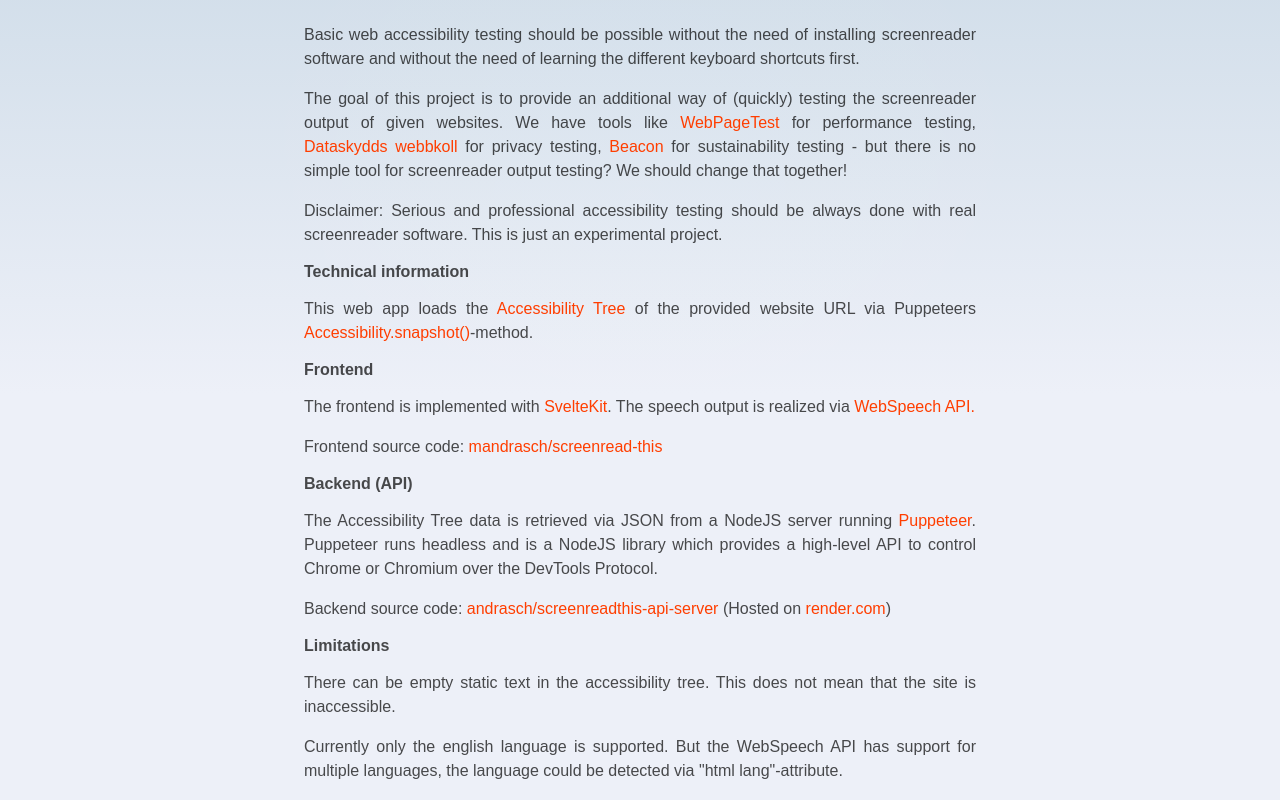
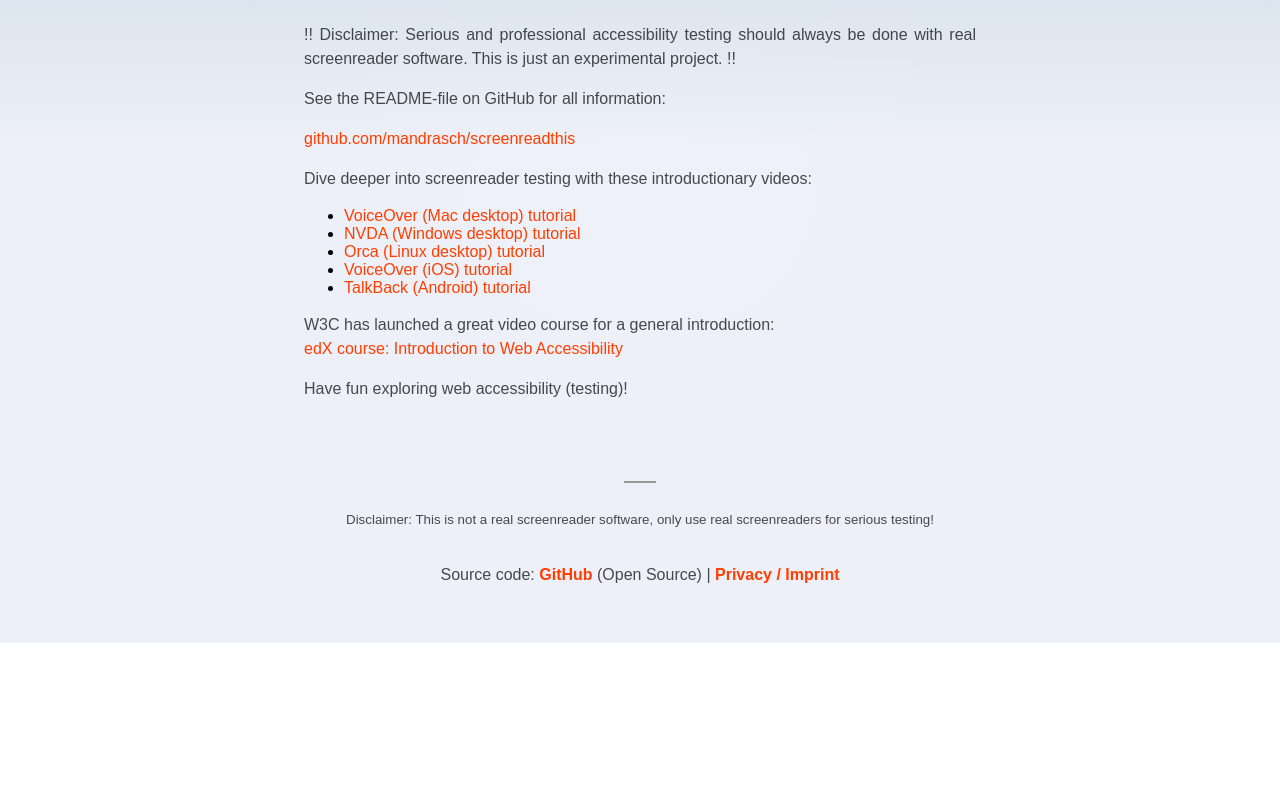
Before and after one commit to mandrasch/screenreadthis, a SvelteKit app: page /about in a window 1280 px wide. Shown: the part 200-1000 px from the top of the page. After the commit the page ends 843 px from the top, so only its background shows below. Built offline with nearby package versions, Linux system fonts and the light colour scheme.

Commit message:
improve readme and about

```diff
--- a/src/routes/+layout.svelte
+++ b/src/routes/+layout.svelte
@@ -10,9 +10,20 @@
 </main>
 
 <footer>
-	<hr style="width:30px;border:1px solid #999;">
-	<p><small>Disclaimer: This is not a real screenreader software, only use real screenreaders for serious testing!</small></p>
-	<p>Source code: <a href="https://github.com/mandrasch/screenreadthis" aria-label="Read more about this on the Github repository page">GitHub</a> (Open Source)</p>
+	<hr style="width:30px;border:1px solid #999;" />
+	<p>
+		<small
+			>Disclaimer: This is not a real screenreader software, only use real screenreaders for serious
+			testing!</small
+		>
+	</p>
+	<p>
+		Source code: <a
+			href="https://github.com/mandrasch/screenreadthis"
+			aria-label="Read more about this on the Github repository page">GitHub</a
+		>
+		(Open Source) | <a href="https://github.com/mandrasch/screenreadthis">Privacy / Imprint</a>
+	</p>
 </footer>
 
 <style>
--- a/src/routes/+page.svelte
+++ b/src/routes/+page.svelte
@@ -9,7 +9,7 @@
 		readPrevBtn: HTMLButtonElement,
 		requestedUrlInput: HTMLInputElement;
 
-	let requestedUrl = 'https://www.a11yproject.com/';
+	let requestedUrl = 'https://en.wikipedia.org/wiki/Screen_reader';
 	let submitting = false;
 	let successful = false;
 	// TODO:use proper typescript?
@@ -45,7 +45,6 @@
 	});
 
 	async function handleSubmit(loadExampleJson = false) {
-
 		// TODO: validate url!
 
 		// reset all values
@@ -54,11 +53,9 @@
 		successful = false;
 		a11yTreeResult = {};
 
-		try {
-			submitting = true;
+		const requestedUrlEncoded = encodeURIComponent(requestedUrl);
 
-			const requestedUrlEncoded = encodeURIComponent(requestedUrl);
-			// TODO: use localhost on local dev (via env?)
+		// TODO: use env file
 		// TODO: use cache?
 		let apiRequestUrl = `https://screenreadthis-api-server.onrender.com/getA11yTree?url=${requestedUrlEncoded}`;
 		if (dev) {
@@ -69,6 +66,9 @@
 				apiRequestUrl = `/example.json`;
 			}
 		}
+
+		try {
+			submitting = true;
 			console.log('Fetching URL: ', apiRequestUrl);
 			const response = await fetch(apiRequestUrl, {
 				method: 'GET',
@@ -83,20 +83,40 @@
 			submitting = false;
 		} catch (error) {
 			console.error(`Error in handleSubmit function: ${error}`);
+			if (dev) {
+				alert(`Error while fetching from ${apiRequestUrl}. Is the server running?`);
+			} else {
 				alert(
-				'Error while retrieving the page. Please notice: This project runs on a free tier on render.com and can be offline (if free tier limit is reached).'
+					'Error while retrieving the page. This can be caused by malformed HTML or because the API server is down. Please notice: This project currently runs on a free tier on render.com and can be offline (if free limit is reached).'
 				);
+			}
 			submitting = false;
 			successful = false;
 			return;
 		}
 
 		// success! read page title
+		// TODO: merge this into one function!
+
 		window.speechSynthesis.cancel();
 		var msg = new SpeechSynthesisUtterance();
-		msg.lang = 'en-US'; // TODO: retrieve language from page (puppeteer?)
+		msg.lang = 'en-US'; // default language
+		// TODO: How can we wait an speak english first, than the language of the page? we need englisch + something else?
+		// TODO: use https://github.com/tomByrer/web-speech-synth-segmented
+		/*async function getNextAudio( sentence ){
+			let audio = new SpeechSynthesisUtterance(sentence)
+			window.speechSynthesis.speak(audio)
+
+			return new Promise( resolve =>{
+				audio.onend = resolve
+			})
+		} */
+
+		if (a11yTreeResult.lang !== '') {
+			msg.lang = a11yTreeResult.lang;
+		}
 		// TODO: check if name and value exists
-		msg.text = `Page loaded, the site title is: ${a11yTreeResult.name}`;
+		msg.text = `${a11yTreeResult.name}`;
 		window.speechSynthesis.speak(msg);
 
 		// TODO: this currently does not work because element is hidden?
@@ -123,13 +143,22 @@
 			// stop output beforehand
 			window.speechSynthesis.cancel();
 
-			// speak it
-			// TODO: use speak() method
-			var msg = new SpeechSynthesisUtterance();
-			msg.lang = 'en-US'; // TODO: retrieve language from page (puppeteer?)
-			// TODO: check if name and value exists
-			msg.text = `${currentFocusedNode.role}, ${currentFocusedNode.name}`;
-			window.speechSynthesis.speak(msg);
+			// TODO: use general speak() method, double coded currently
+
+			// speak the role (english)
+			// TODO: use https://github.com/tomByrer/web-speech-synth-segmented
+			var roleMsg = new SpeechSynthesisUtterance();
+			roleMsg.lang = 'en-US'; // default language
+			roleMsg.text = `${currentFocusedNode.role}`;
+			window.speechSynthesis.speak(roleMsg);
+
+			var msgElement = new SpeechSynthesisUtterance();
+			msgElement.lang = 'en-US'; // default language (fallback)
+			if (a11yTreeResult.lang !== '') {
+				msgElement.lang = a11yTreeResult.lang;
+			}
+			msgElement.text = `${currentFocusedNode.name}`;
+			window.speechSynthesis.speak(msgElement);
 		}
 	}
 
@@ -170,14 +199,17 @@
 
 <svelte:head>
 	<title>Screenread this!</title>
-	<meta name="description" content="Basic web accessibility testing should be possible without the need of installing screenreader software and without the need of learning the different keyboard shortcuts first." />
+	<meta
+		name="description"
+		content="Basic web accessibility testing should be possible without the need of installing screenreader software and without the need of learning the different keyboard shortcuts first."
+	/>
 </svelte:head>
 
 <svelte:window on:keydown={handleKeydown} />
 
 <section>
 	<h1>ScreenreadThis!</h1>
-	<p>This is an experimental project to simulate screenreader output.</p>
+	<p>Experimental project, trying to enable easy ways of learning about screenreader testing.</p>
 
 	<form on:submit|preventDefault={() => handleSubmit()}>
 		<label for="requestedUrl">URL:</label>
@@ -189,7 +221,7 @@
 			placeholder="https://"
 			type="url"
 		/>
-		<div style="display:flex;flex-direction:row;">
+		<div class="submitButtons">
 			{#if dev}
 				<button
 					on:click|preventDefault={() => {
@@ -202,8 +234,13 @@
 	</form>
 
 	{#if submitting}
+		<div class="loadingProgress">
 			<!-- TODO: add accessible label / state-->
+			<span>
 				<Jumper size="60" color="#FF3E00" unit="px" duration="1s" />
+			</span>
+			<p>Loading the results can take a minute or two ...</p>
+		</div>
 	{/if}
 
 	<div id="result">
@@ -231,8 +268,7 @@
 				{currentFocusedNode?.role}: "{currentFocusedNode?.name}"
 			{:else if a11yTreeResult.hasOwnProperty('name')}
 				Site title: {a11yTreeResult?.name}
-			{:else}
-			{/if}
+			{:else}{/if}
 		</div>
 		<div class="jsonTreeContainer">
 			<h2>Accessibility Tree snapshot (Puppeteer)</h2>
@@ -248,43 +284,26 @@
 		display: flex;
 		flex-direction: column;
 		justify-content: center;
-		align-items: center;
+		align-items: stretch;
 		flex: 1;
 	}
 
 	h1 {
 		width: 100%;
 	}
+	h2 {
+		font-weight: 700;
+	}
 
 	p {
 		text-align: center;
-		width: 100%;
-		max-width: 600px;
-	}
-
-	.welcome {
-		display: block;
-		position: relative;
-		width: 100%;
-		height: 0;
-		padding: 0 0 calc(100% * 495 / 2048) 0;
-	}
-
-	.welcome img {
-		position: absolute;
-		width: 100%;
-		height: 100%;
-		top: 0;
-		display: block;
 	}
 
 	form {
 		display: flex;
 		flex-direction: column;
 		text-align: center;
-		align-items: center;
-		width: 100%;
-		max-width: 600px;
+		align-items: stretch;
 
 		& > * {
 			padding: 10px 20px;
@@ -292,7 +311,12 @@
 		}
 		label,
 		input {
-			width: 100%;
+			flex: 0 0 100%;
+		}
+		.submitButtons {
+			display: flex;
+			flex-direction: row;
+			justify-content: center;
 		}
 		button {
 			cursor: pointer;
@@ -309,11 +333,20 @@
 		background: white;
 		padding: 20px;
 		border: 2px solid #333;
-		width: 100%;
-		max-width: 600px;
 		h2 {
 			margin-bottom: 20px;
 			text-align: center;
+		}
+	}
+
+	.loadingProgress {
+		display: flex;
+		flex-direction: column;
+		align-items: stretch;
+		justify-content: center;
+		span {
+			display: flex;
+			justify-content: center;
 		}
 	}
 
@@ -336,7 +369,7 @@
 	.jsonTreeContainer {
 		// override according to https://www.npmjs.com/package/svelte-json-tree
 		/* color */
-		--json-tree-string-color: #cb3f41;
+		/*--json-tree-string-color: #cb3f41;
 		--json-tree-symbol-color: #cb3f41;
 		--json-tree-boolean-color: #112aa7;
 		--json-tree-function-color: #112aa7;
@@ -349,12 +382,12 @@
 		--json-tree-undefined-color: #8d8d8d;
 		--json-tree-date-color: #8d8d8d;
 		--json-tree-internal-color: grey;
-		--json-tree-regex-color: #cb3f41;
+		--json-tree-regex-color: #cb3f41;*/
 		/* position */
-		--json-tree-li-indentation: 1em;
-		--json-tree-li-line-height: 1.3;
+		/*--json-tree-li-indentation: 1em;
+		--json-tree-li-line-height: 1.3;*/
 		/* font */
 		--json-tree-font-size: 14px;
-		--json-tree-font-family: 'Courier New', Courier, monospace;
+		// --json-tree-font-family: 'Courier New', Courier, monospace;
 	}
 </style>
--- a/src/routes/about/+page.svelte
+++ b/src/routes/about/+page.svelte
@@ -7,95 +7,40 @@
 </svelte:head>
 
 <div class="content">
-	<h1>About this app</h1>
+	<h1>About this web app</h1>
+	<p>
+		!! Disclaimer: Serious and professional accessibility testing should always be done with real
+		screenreader software. This is just an experimental project. !!
+	</p>
+	<p>See the README-file on GitHub for all information:</p>
+	<p>
+		<a
+			href="https://github.com/mandrasch/screenreadthis#readme"
+			aria-label="README file in github repository screenreadthis"
+			>github.com/mandrasch/screenreadthis</a
+		>
+	</p>
+	<p>Dive deeper into screenreader testing with these introductionary videos:</p>
+	<ul>
+		<li>
+			<a href="https://www.youtube.com/watch?v=5R-6WvAihms">VoiceOver (Mac desktop) tutorial</a>
+		</li>
+		<li>
+			<a href="https://www.youtube.com/watch?v=Vx1vSd5uYS8">NVDA (Windows desktop) tutorial</a>
+		</li>
+		<li><a href="https://www.youtube.com/watch?v=UI76P-KPZec">Orca (Linux desktop) tutorial</a></li>
+		<li><a href="https://www.youtube.com/watch?v=bCHpdjvxBws">VoiceOver (iOS) tutorial</a></li>
+		<li><a href="https://www.youtube.com/watch?v=0Zpzl4EKCco">TalkBack (Android) tutorial</a></li>
+	</ul>
 
 	<p>
-		Basic web accessibility testing should be possible without the need of installing screenreader
-		software and without the need of learning the different keyboard shortcuts first.
-	</p>
-	<p>
-		The goal of this project is to provide an additional way of (quickly) testing the screenreader
-		output of given websites. We have tools like <a href="https://www.webpagetest.org/"
-			>WebPageTest</a
-		>
-		for performance testing, <a href="https://webbkoll.dataskydd.net/">Dataskydds webbkoll</a> for
-		privacy testing, <a href="https://digitalbeacon.co/">Beacon</a> for sustainability testing - but
-		there is no simple tool for screenreader output testing? We should change that together!
-	</p>
-	<p>
-		Disclaimer: Serious and professional accessibility testing should be always done with real
-		screenreader software. This is just an experimental project.
+		W3C has launched a great video course for a general introduction: <br /><a
+			href="https://www.edx.org/course/web-accessibility-introduction"
+			>edX course: Introduction to Web Accessibility
+		</a>
 	</p>
 
-	<h2>Technical information</h2>
-	<p>
-		This web app loads the <a
-			href="https://developer.mozilla.org/en-US/docs/Glossary/Accessibility_tree"
-			>Accessibility Tree
-		</a>
-		of the provided website URL via Puppeteers
-		<a href="https://pptr.dev/api/puppeteer.accessibility.snapshot/">Accessibility.snapshot()</a
-		>-method.
-	</p>
-	<h2>Frontend</h2>
-	<p>
-		The frontend is implemented with <a href="https://kit.svelte.dev/">SvelteKit</a>. The speech
-		output is realized via
-		<a href="https://developer.mozilla.org/en-US/docs/Web/API/SpeechSynthesis">WebSpeech API.</a>
-	</p>
-	<p>
-		Frontend source code: <a href="https://github.com/mandrasch/screenreadthis"
-			>mandrasch/screenread-this</a
-		>
-	</p>
-
-	<h2>Backend (API)</h2>
-	<p>
-		The Accessibility Tree data is retrieved via JSON from a NodeJS server running
-		<a href="https://pptr.dev/">Puppeteer</a>. Puppeteer runs headless and is a NodeJS library which
-		provides a high-level API to control Chrome or Chromium over the DevTools Protocol.
-	</p>
-	<p>
-		Backend source code: <a href="https://github.com/mandrasch/screenreadthis-api-server"
-			>andrasch/screenreadthis-api-server</a
-		>
-		(Hosted on <a href="https://render.com">render.com</a>)
-	</p>
-
-	<h2>Limitations</h2>
-	<p>There can be empty static text in the accessibility tree. This does not mean that the site is inaccessible.</p>
-	<p>
-		Currently only the english language is supported. But the WebSpeech API has support for multiple
-		languages, the language could be detected via "html lang"-attribute.
-	</p>
-	<p>
-		There is currently no support for actually interacting with the page. This would require keeping
-		the connection to Puppeteers browser instance open (session, web socket?) and handle events
-		(click, focus, page navigation, state changes, etc.). Maybe a queue is needed if a lot of
-		requests are submitted as well. Happy to hear your suggestions for implementing this in a
-		pragmatic way!
-	</p>
-	<h2>License</h2>
-	<p>Feel free to fork and improve this project for your use cases!</p>
-
-	<!--
-	<p>
-		This is a <a href="https://kit.svelte.dev">SvelteKit</a> app. You can make your own by typing the
-		following into your command line and following the prompts:
-	</p>
-
-	<pre>npm create svelte@latest</pre>
-
-	<p>
-		The page you're looking at is purely static HTML, with no client-side interactivity needed.
-		Because of that, we don't need to load any JavaScript. Try viewing the page's source, or opening
-		the devtools network panel and reloading.
-	</p>
-
-	<p>
-		The <a href="/todos">TODOs</a> page illustrates SvelteKit's data loading and form handling. Try using
-		it with JavaScript disabled!
-	</p> -->
+	<p>Have fun exploring web accessibility (testing)!</p>
 </div>
 
 <style>
```
Also changed, not shown: 1 other file (tests, documents, lock files or other folders). Lines whose indentation alone changed are shown as unchanged.
